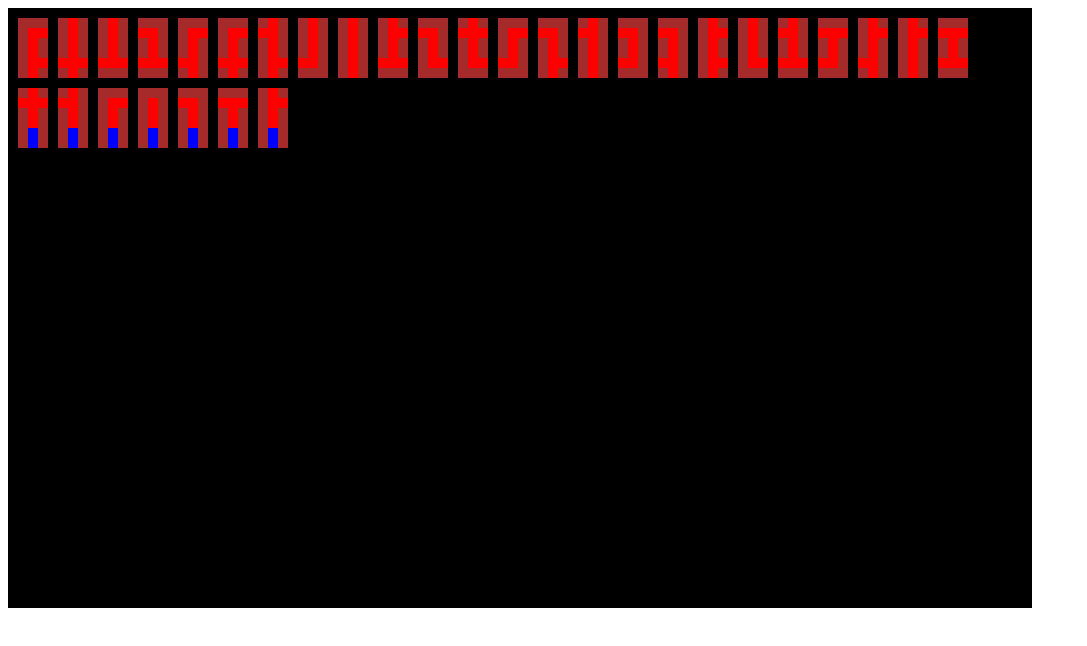
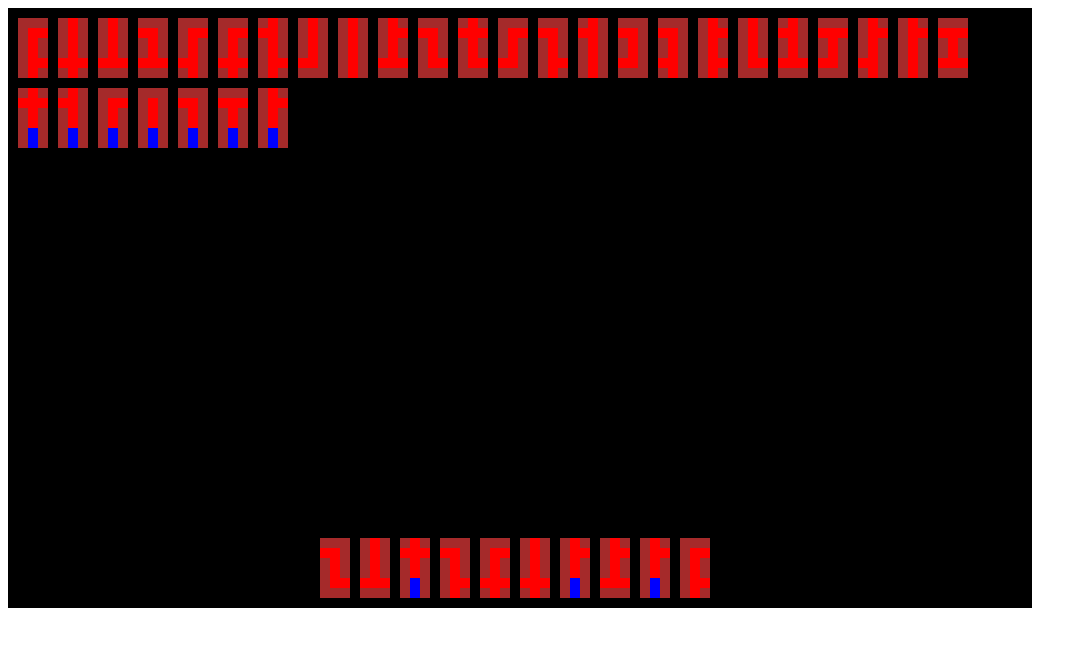
Before and after one commit to Hovelacque/Game-Bandido, a website: page src/cartas.html in a window 1280 px wide. Shown: the whole page, without its empty margins (0-1087 px from the left). Drawn offline with Linux system fonts and the light colour scheme.

Commit message:
Criando mao

```diff
--- a/src/cartas.html
+++ b/src/cartas.html
@@ -27,12 +27,12 @@
         }
         // canvas.addEventListener('mouseup', (e) => mouse.press = false)
         canvas.addEventListener('mousedown', (e) => {
-            const cartSelected = cartas.find(x => x.selected);
-            if (cartSelected)
-                cartSelected.toggleSelect();
-            const cart = cartas.find(x => x.isMouseOver());
-            if (cart)
-                cart.toggleSelect()
+            const cardSelected = mao.cartas.find(x => x.selected);
+            if (cardSelected)
+                cardSelected.toggleSelect();
+            const card = mao.cartas.find(x => x.isMouseOver());
+            if (card)
+                card.toggleSelect()
         })
         canvas.addEventListener('mousemove', (e) => {
             mouse.x = e.clientX;
@@ -54,17 +54,20 @@
             }
 
             draw() {
-                const size = this.selected ? tileSize * 2 : tileSize
+                // const size = this.selected ? tileSize * 2 : tileSize
                 for (let i = 0; i < this.map.length; i++) {
                     const row = this.map[i];
                     for (let j = 0; j < row.length; j++) {
                         const tile = row[j];
 
-                        const x = this.x + j * size;
-                        const y = this.y + i * size;
+                        const x = this.x + j * tileSize;
+                        let y = this.y + i * tileSize;
+
+                        if (this.selected)
+                            y -= 20
 
                         ctx.fillStyle = tile == 0 ? 'brown' : tile == 1 ? 'red' : 'blue';
-                        ctx.fillRect(x, y, size, size)
+                        ctx.fillRect(x, y, tileSize, tileSize)
                     }
                 }
             }
@@ -104,6 +107,31 @@
             interator++;
         }
 
+        class Mao {
+            constructor(x, y) {
+                this.x = x;
+                this.y = y;
+                this.cartas = [];
+                this.totalCartas = 10;
+                for (let i = 0; i < this.totalCartas; i++)
+                    this.addCard()
+            }
+
+            draw() {
+                this.cartas.forEach(item => item.update());
+            }
+
+            addCard() {
+                const rand = Math.floor(Math.random() * cartas.length);
+                const carta = cartas[rand];
+                const offsetX = this.x - ((this.totalCartas * carta.width) / 2);
+                let x = this.cartas.length * (tileSize * 4) + offsetX;
+                this.cartas.push(new Carta(x, this.y, carta.map));
+            }
+        }
+
+        const mao = new Mao(canvas.width / 2, canvas.height - (tileSize * 7));
+
         function animate() {
             requestAnimationFrame(animate);
 
@@ -113,6 +141,8 @@
             cartas.forEach(item => {
                 item.update()
             })
+
+            mao.draw();
         }
         animate()
 
```
